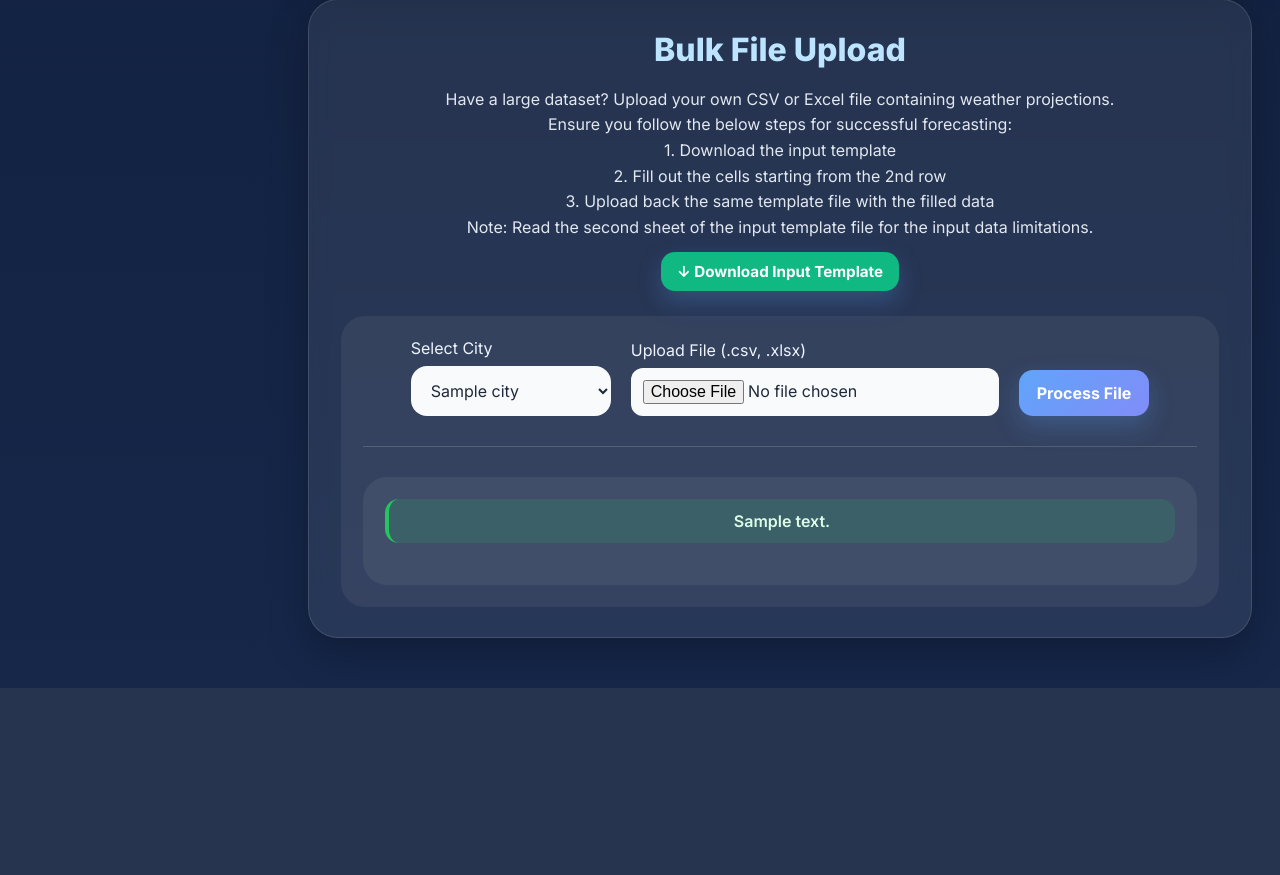
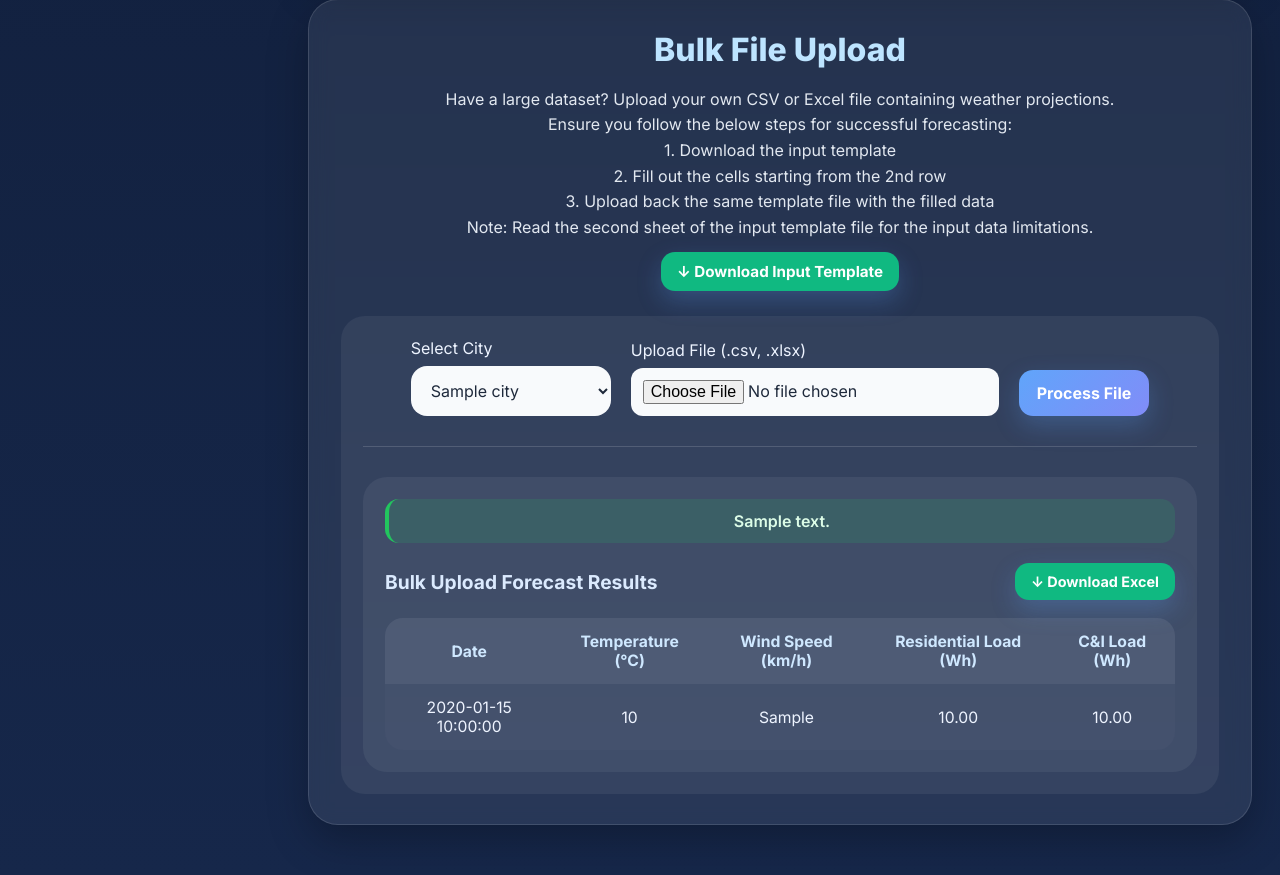
Before and after one commit to Hasnainr17/bv05-forecast, a Flask app: template templates/index.html in a window 1280 px wide. Shown: the part 1244-2119 px from the top of the page. Before the commit the page ends 1932 px from the top, so only its background shows below. Run offline with Flask 3, Linux system fonts and the light colour scheme; the template is opened without the code that fills it: most values are stand-ins (such as "Sample title", 1, 10 or a date in 2020); parts of the project's set-up code (start-up, migrations or seed data) failed here and were passed over.

Commit message:
Refactor city select elements and add reset function

```diff
--- a/templates/index.html
+++ b/templates/index.html
@@ -393,7 +393,6 @@
    {% set manual_has_error = manual_message and ('error' in manual_message|lower or 'failed' in manual_message|lower) %}
    {% set upload_has_error = upload_message and ('error' in upload_message|lower or 'failed' in upload_message|lower) %}
    {% set validation_has_error = validation_message and ('could not' in validation_message|lower or 'error' in validation_message|lower or 'failed' in validation_message|lower) %}
-   {% set val_str = validation_html | string %}
 
    <div id="loadingOverlay" class="loading-overlay">
       <div class="loading-box">
@@ -429,7 +428,7 @@
                   </p>
                   <h2>Forecast Location</h2>
                   <form method="GET" action="{{ url_for('home') }}" class="location-form">
-                     <select name="city" onchange="showLoading('Loading forecast data for the selected city...'); this.form.submit()">
+                     <select id="dashboard-city-select" name="city" onchange="showLoading('Loading forecast data for the selected city...'); this.form.submit()">
                         {% for city in cities %}
                         <option value="{{ city }}" {% if city == selected_city %}selected{% endif %}>{{ city }}</option>
                         {% endfor %}
@@ -438,7 +437,7 @@
                   <div class="pills">
                      <div class="pill">16-day forecast horizon</div>
                      <div class="pill">Weather-driven load model</div>
-                     <div class="pill">{{ selected_city }} selected</div>
+                     <div class="pill" id="selected-city-pill">{{ selected_city }} selected</div>
                   </div>
                </div>
 
@@ -517,7 +516,7 @@
                         <input type="hidden" name="form_type" value="manual_input">
                         <div class="form-group" style="margin-bottom: 20px;">
                            <label>Select City</label>
-                           <select name="user_city" style="max-width: 300px;">
+                           <select id="manual-city-select" name="user_city" style="max-width: 300px;">
                               {% for city in cities %}
                               <option value="{{ city }}" {% if city == manual_selected_city %}selected{% endif %}>{{ city }}</option>
                               {% endfor %}
@@ -636,7 +635,7 @@
                         <input type="hidden" name="form_type" value="file_upload">
                         <div class="form-group" style="margin-bottom: 0;">
                            <label style="display: block; margin-bottom: 8px;">Select City</label>
-                           <select name="user_city" style="width: 200px;">
+                           <select id="upload-city-select" name="user_city" style="width: 200px;">
                               {% for city in cities %}
                               <option value="{{ city }}" {% if city == upload_selected_city %}selected{% endif %}>{{ city }}</option>
                               {% endfor %}
@@ -649,12 +648,46 @@
                         <button type="submit" class="btn" style="height: 46px;">Process File</button>
                      </form>
 
-                     {% if upload_message %}
+                     {% if upload_message or upload_output %}
                      <hr class="results-divider">
                      <div class="output-box" style="margin-top: 30px;">
+                        {% if upload_message %}
                         <div class="message section-message {% if upload_has_error %}message-error{% endif %}">
                            {{ upload_message }}
                         </div>
+                        {% endif %}
+
+                        {% if upload_output %}
+                        <div style="display: flex; justify-content: space-between; align-items: center; margin-bottom: 15px;">
+                           <h3 style="margin: 0;">Bulk Upload Forecast Results</h3>
+                           <a href="{{ url_for('download_file', filename=upload_selected_city + '_user_forecast.xlsx') }}"
+                              class="btn" style="text-decoration: none; padding: 10px 16px; font-size: 0.9rem; background: #10b981;">
+                              ↓ Download Excel
+                           </a>
+                        </div>
+                        <table>
+                           <thead>
+                              <tr>
+                                 <th>Date</th>
+                                 <th>Temperature (°C)</th>
+                                 <th>Wind Speed (km/h)</th>
+                                 <th>Residential Load (Wh)</th>
+                                 <th>C&amp;I Load (Wh)</th>
+                              </tr>
+                           </thead>
+                           <tbody>
+                              {% for row in upload_output %}
+                              <tr>
+                                 <td>{{ row.date }}</td>
+                                 <td>{{ row.temperature }}</td>
+                                 <td>{{ row.wind_speed }}</td>
+                                 <td>{{ "%.2f"|format(row.forecast_residential_load) }}</td>
+                                 <td>{{ "%.2f"|format(row.forecast_ci_load) }}</td>
+                              </tr>
+                              {% endfor %}
+                           </tbody>
+                        </table>
+                        {% endif %}
                      </div>
                      {% endif %}
                   </div>
@@ -672,7 +705,7 @@
                   <div style="display: flex; gap: 15px; flex-wrap: wrap; justify-content: center; align-items: end;">
                      <div style="min-width: 200px;">
                         <label style="display:block; margin-bottom: 6px; color:#cbd5e1;">City</label>
-                        <select name="validation_city" style="width:100%; padding:12px; border-radius:12px;">
+                        <select id="validation-city-select" name="validation_city" style="width:100%; padding:12px; border-radius:12px;">
                            {% for c in cities %}
                            <option value="{{ c }}" {% if c == validation_selected_city %}selected{% endif %}>{{ c }}</option>
                            {% endfor %}
@@ -760,6 +793,23 @@
       }, 200);
    }
 
+   function resetLocationSelectorsToToronto() {
+      const ids = [
+         "dashboard-city-select",
+         "manual-city-select",
+         "upload-city-select",
+         "validation-city-select"
+      ];
+
+      ids.forEach(id => {
+         const el = document.getElementById(id);
+         if (el) el.value = "Toronto";
+      });
+
+      const pill = document.getElementById("selected-city-pill");
+      if (pill) pill.textContent = "Toronto selected";
+   }
+
    document.addEventListener("DOMContentLoaded", function () {
       const forms = document.querySelectorAll(".loading-form");
 
@@ -787,6 +837,10 @@
          });
       });
 
+      {% if not show_validation and not user_output and not upload_output and not manual_message and not upload_message and not validation_message and selected_city == 'Toronto' %}
+         resetLocationSelectorsToToronto();
+      {% endif %}
+
       {% if show_validation %}
          switchTab("tab-validation");
          scrollToSection("validation-section");
@@ -797,7 +851,7 @@
          scrollToSection("user-forecast");
          sessionStorage.removeItem("targetTab");
          sessionStorage.removeItem("scrollTarget");
-      {% elif upload_message %}
+      {% elif upload_message or upload_output %}
          switchTab("tab-user-input");
          scrollToSection("file-upload-section");
          sessionStorage.removeItem("targetTab");
```
